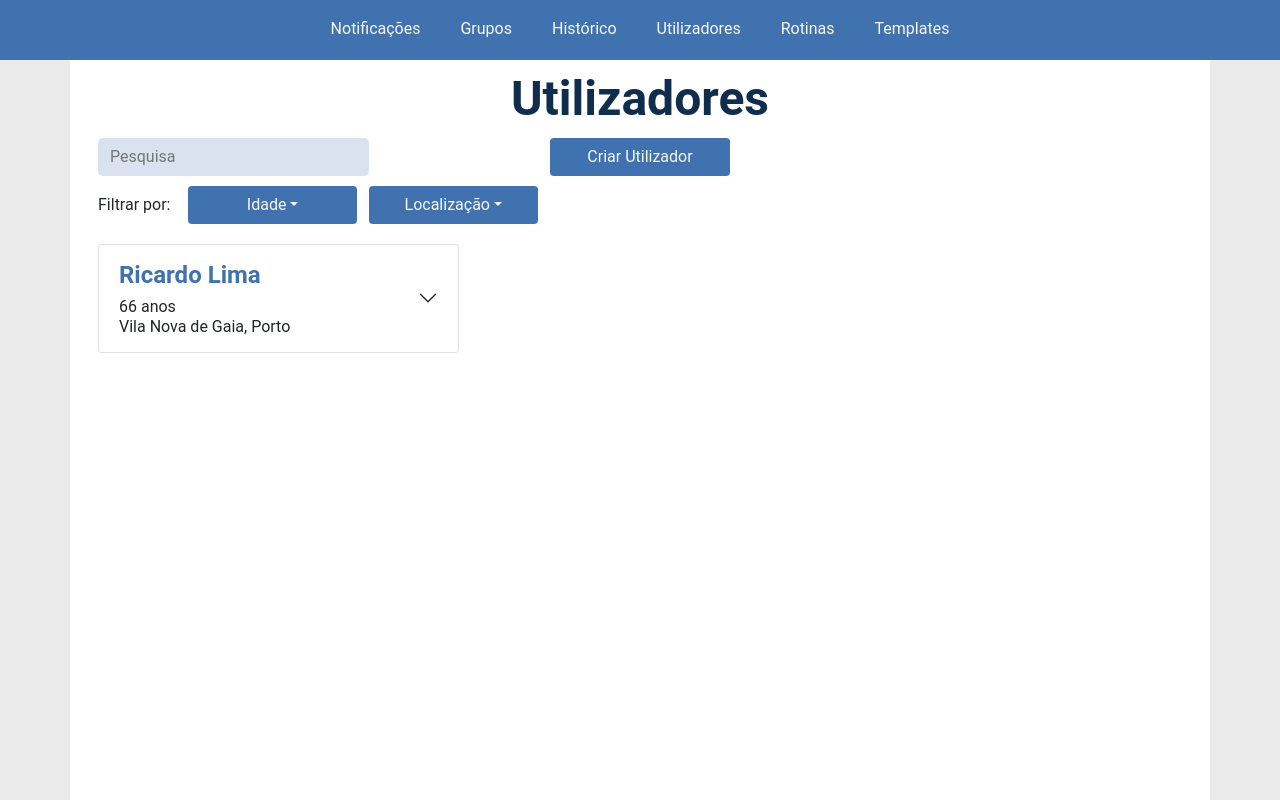
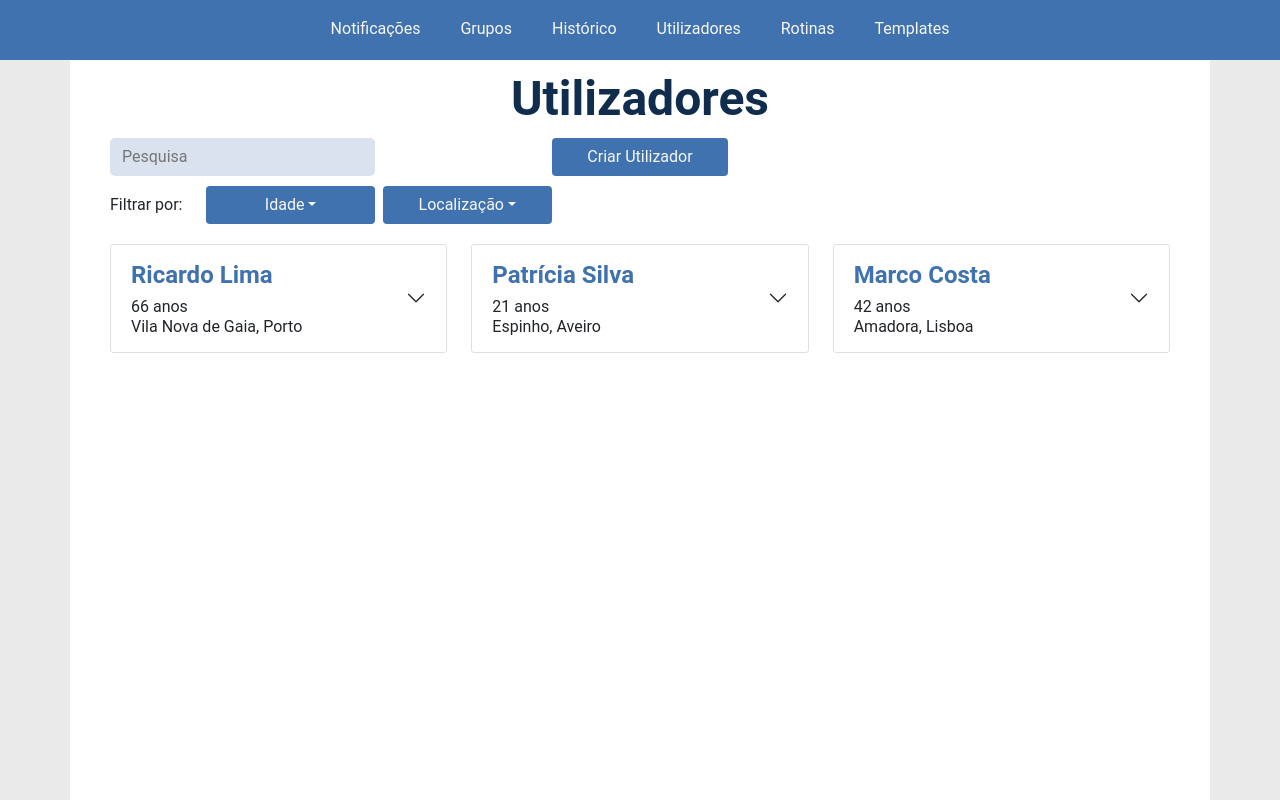
Before and after one commit to Jrangel29/PlataformaNotificacoes, a React (Create React App) app: page /users in a window 1280 px wide. Built offline with nearby package versions, Linux system fonts and the light colour scheme.

Commit message:
Muitas coisas

```diff
--- a/src/Components/Cards/GroupCards.js
+++ b/src/Components/Cards/GroupCards.js
@@ -9,7 +9,7 @@ class GroupCards extends React.Component {
         return(
             <div className='container m-0 p-0'>
                 <div className='row cartasMainBody'>
-                <Accordion defaultActiveKey="0" className='col-4 p-0'>
+                <Accordion defaultActiveKey="0" className='col-4'>
                         <Accordion.Item eventKey="1">
                             <Accordion.Header className='m-0'>
                                 <span>
--- a/src/Components/Cards/GroupDetailCards.js
+++ b/src/Components/Cards/GroupDetailCards.js
@@ -3,7 +3,7 @@ import '../../Styles/Cards.css';
 import '../../Styles/Filters.css';
 import {Card} from 'react-bootstrap';
 
-class UserCards extends React.Component {
+class GroupDetailsCards extends React.Component {
 
     render(){
         return(
@@ -37,4 +37,4 @@ class UserCards extends React.Component {
     }
 }
 
-export default UserCards;
+export default GroupDetailsCards;
--- a/src/Components/Cards/NotificationCards.js
+++ b/src/Components/Cards/NotificationCards.js
@@ -22,7 +22,7 @@ class NotificationCards extends React.Component {
 
     render(){
         return(
-            <div className={this.props.tipo == "RotinaUser" ? 'container' : 'container m-0 p-0'}>
+            <div className={this.props.tipo == "RotinaUser" ? 'container' : 'container m-0'}>
                 <div className='row cartasMainBody'>
                     <Card style={{cursor: "pointer"}} className='col-4 p-0'>
                         {this.props.tipo == "historico" ?
--- a/src/Components/Cards/TemplateCards.js
+++ b/src/Components/Cards/TemplateCards.js
@@ -9,7 +9,7 @@ class TemplateCards extends React.Component {
 
     render(){
         return(
-            <div className='container m-0 p-0'>
+            <div className='container m-0'>
                 <div className='row cartasMainBody'>
                     <Card className='col-4 p-0'>
                         <Card.Header className='row headerCarta m-0 gx-1'>
--- a/src/Components/Cards/UserCards.js
+++ b/src/Components/Cards/UserCards.js
@@ -10,7 +10,7 @@ class UserCards extends React.Component {
         return(
             <div className='container m-0 p-0'>
                 <div className='row cartasMainBody'>
-                    <Accordion defaultActiveKey="0" className='col-4 p-0'>
+                    <Accordion defaultActiveKey="0" className='col-4'>
                         <Accordion.Item eventKey="1">
                             <Accordion.Header className='m-0'>
                                 <span>
@@ -37,6 +37,60 @@ class UserCards extends React.Component {
                             }
                         </Accordion.Item>
                     </Accordion>
+                    <Accordion defaultActiveKey="0" className='col-4 pt-0 pb-0'>
+                        <Accordion.Item eventKey="1">
+                            <Accordion.Header className='m-0'>
+                                <span>
+                                    <p className='tituloUserCarta mb-2'>
+                                        Patrícia Silva
+                                    </p>
+                                    <p className='mb-0'>
+                                        21 anos
+                                    </p>
+                                    <p className='mb-0'>
+                                        Espinho, Aveiro
+                                    </p>
+                                </span>
+                            </Accordion.Header>
+                            {this.props.pagina === "criaGrupo" ?
+                            <Accordion.Body className='footerUser row mx-0 justify-content-center'>
+                                <Button className='textoBtnUser col-5 mx-2' variant='flat'>Eliminar</Button>
+                            </Accordion.Body>
+                            :
+                            <Accordion.Body className='footerUser row mx-0 justify-content-center'>
+                                <Button as={Link} to="/users/user" className='textoBtnUser col-5 mx-2' variant='flat'>Ver mais informação</Button>
+                                <Button as={Link} to="/notifications/create" className='textoBtnUser col-5 mx-2' variant='flat'>Enviar notificação</Button>
+                            </Accordion.Body>
+                            }
+                        </Accordion.Item>
+                    </Accordion>
+                    <Accordion defaultActiveKey="0" className='col-4 pt-0 pb-0'>
+                        <Accordion.Item eventKey="1">
+                            <Accordion.Header className='m-0'>
+                                <span>
+                                    <p className='tituloUserCarta mb-2'>
+                                        Marco Costa
+                                    </p>
+                                    <p className='mb-0'>
+                                        42 anos
+                                    </p>
+                                    <p className='mb-0'>
+                                        Amadora, Lisboa
+                                    </p>
+                                </span>
+                            </Accordion.Header>
+                            {this.props.pagina === "criaGrupo" ?
+                            <Accordion.Body className='footerUser row mx-0 justify-content-center'>
+                                <Button className='textoBtnUser col-5 mx-2' variant='flat'>Eliminar</Button>
+                            </Accordion.Body>
+                            :
+                            <Accordion.Body className='footerUser row mx-0 justify-content-center'>
+                                <Button as={Link} to="/users/user" className='textoBtnUser col-5 mx-2' variant='flat'>Ver mais informação</Button>
+                                <Button as={Link} to="/notifications/create" className='textoBtnUser col-5 mx-2' variant='flat'>Enviar notificação</Button>
+                            </Accordion.Body>
+                            }
+                        </Accordion.Item>
+                    </Accordion>
                 </div>
             </div>
         )
--- a/src/Components/Geral/Filters.js
+++ b/src/Components/Geral/Filters.js
@@ -7,7 +7,7 @@ class Filters extends React.Component {
 
     render(){
         return(
-            <div className='container m-0 p-0'>
+            <div className='container m-0'>
                 <div className='row'>
                     <input type="text" placeholder="Pesquisa" className='barraPesquisa col-3'/>
                     {this.props.tipo == "Histórico" ?
@@ -25,7 +25,7 @@ class Filters extends React.Component {
                 <div className='row d-flex flex-row segundaLinhaFiltro'>
                     <span className='FiltrarPor col-1 p-0'>Filtrar por:</span>
 
-                    <Dropdown className='col-2 divMargem'>
+                    <Dropdown className='col-2 divMargem m-0 ps-2 pe-0'>
                         <Dropdown.Toggle variant="flat" className='dropdownFiltro'>
                             Idade
                         </Dropdown.Toggle>
@@ -40,7 +40,7 @@ class Filters extends React.Component {
                 <div className='row d-flex flex-row segundaLinhaFiltro'>
                     <span className='FiltrarPor col-1 p-0'>Filtrar por:</span>
 
-                    <Dropdown className='col-2 divMargem'>
+                    <Dropdown className='col-2 divMargem m-0 ps-2 pe-0'>
                         <Dropdown.Toggle variant="flat" className='dropdownFiltro'>
                             Idade
                         </Dropdown.Toggle>
@@ -51,7 +51,7 @@ class Filters extends React.Component {
                         </Dropdown.Menu>
                     </Dropdown>
 
-                    <Dropdown className='col-2 divMargem'>
+                    <Dropdown className='col-2 divMargem m-0 ps-2 pe-0'>
                         <Dropdown.Toggle variant="flat" className='dropdownFiltro'>
                             Localização
                         </Dropdown.Toggle>
--- /dev/null
+++ b/src/Components/Geral/LoadingComponent.js
@@ -0,0 +1,18 @@
+import React from 'react';
+import '../../Styles/Homepage.css';
+import '../../Styles/App.css';
+import {Spinner} from 'react-bootstrap';
+
+class LoadingComponent extends React.Component {
+
+    render(){
+        return(
+            <div>
+                <Spinner style={{height: "25px", width: "25px", color: "#112D4E", marginTop: "20px", marginLeft: "23px"}} animation='border'/>
+                <p className='LoadingComponent mt-2'>A carregar</p>
+            </div>
+        )
+    }
+}
+
+export default LoadingComponent;
--- a/src/Pages/Forms/CreateNotification.js
+++ b/src/Pages/Forms/CreateNotification.js
@@ -200,7 +200,7 @@ class CreateNotification extends React.Component {
                             }
                         </span>
                     </div>
-
+                    {/*
                     <div className='row m-0 mt-3'>
                         <h1 className='tituloSeccaoPagina p-0'>Escolha de template</h1>
                         <Dropdown className='col-3 p-0 m-0'>
@@ -214,7 +214,7 @@ class CreateNotification extends React.Component {
                             </Dropdown.Menu>
                         </Dropdown>
                     </div>
-
+                    */}
                     <div className='row m-0 mt-3'>
                         <h1 className='tituloSeccaoPagina p-0'>Tipologia de notificação</h1>
                         <span className='col-3 p-0 me-3'>
--- a/src/Pages/Forms/CreateUser.js
+++ b/src/Pages/Forms/CreateUser.js
@@ -70,7 +70,8 @@ class CreateUser extends React.Component {
         this.setState({
             infoUser: {
                 ...this.state.infoUser,
-                distrito: e
+                distrito: e,
+                concelho: ''
             }
         })
     }
--- a/src/Styles/App.css
+++ b/src/Styles/App.css
@@ -21,6 +21,13 @@
     font-size: 26px;
     font-weight: 700;
     color: #3F72AF;
+}
+
+.LoadingComponent{
+    font-size: 16px;
+    font-weight: 700;
+    color: #3F72AF;
+    margin-top: 5px!important;
 }
 
 .subtituloSeccaoPagina{
--- a/src/Styles/Cards.css
+++ b/src/Styles/Cards.css
@@ -38,7 +38,7 @@
 }
 
 .textoBtnUser{
-    font-size: 14px!important;
+    font-size: 13px!important;
 }
 
 .tituloUserCarta{
```
Also changed, not shown: src/Components/Forms/Hooks.js (+21 -4 lines).
